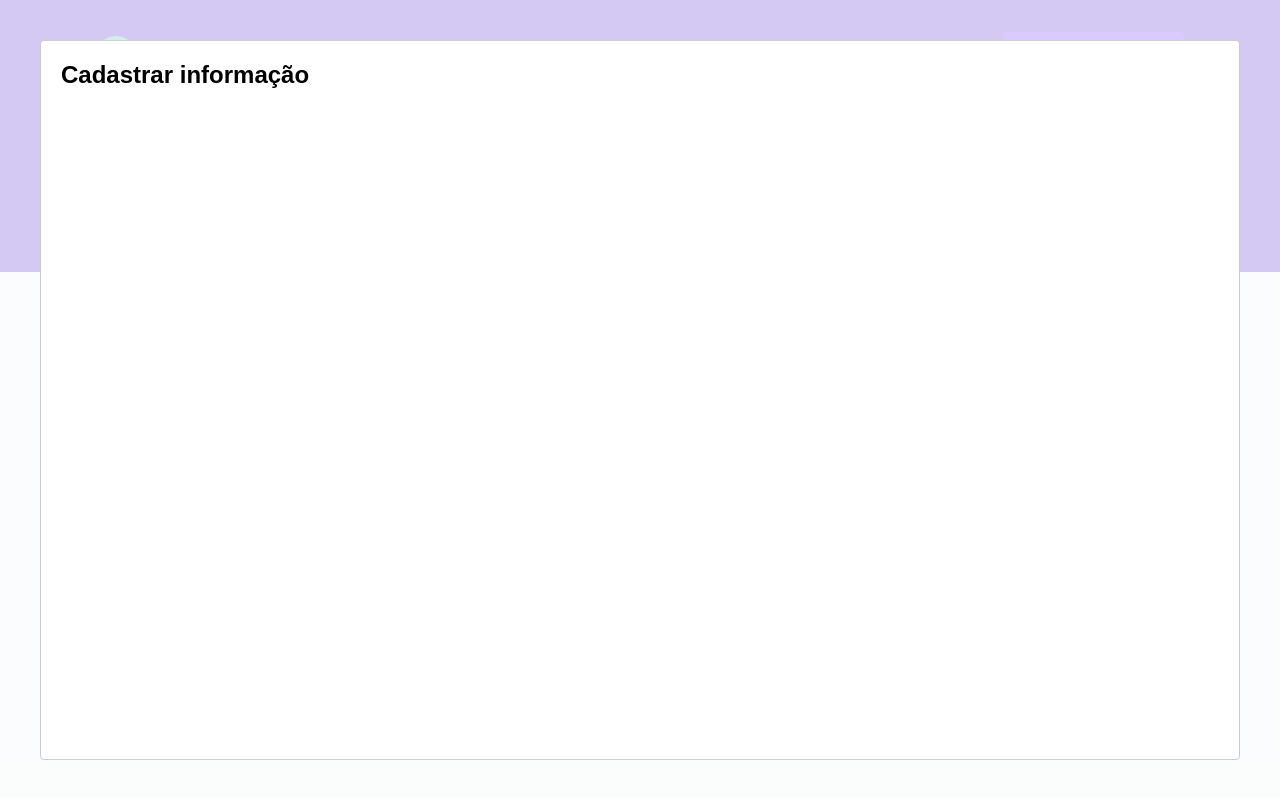
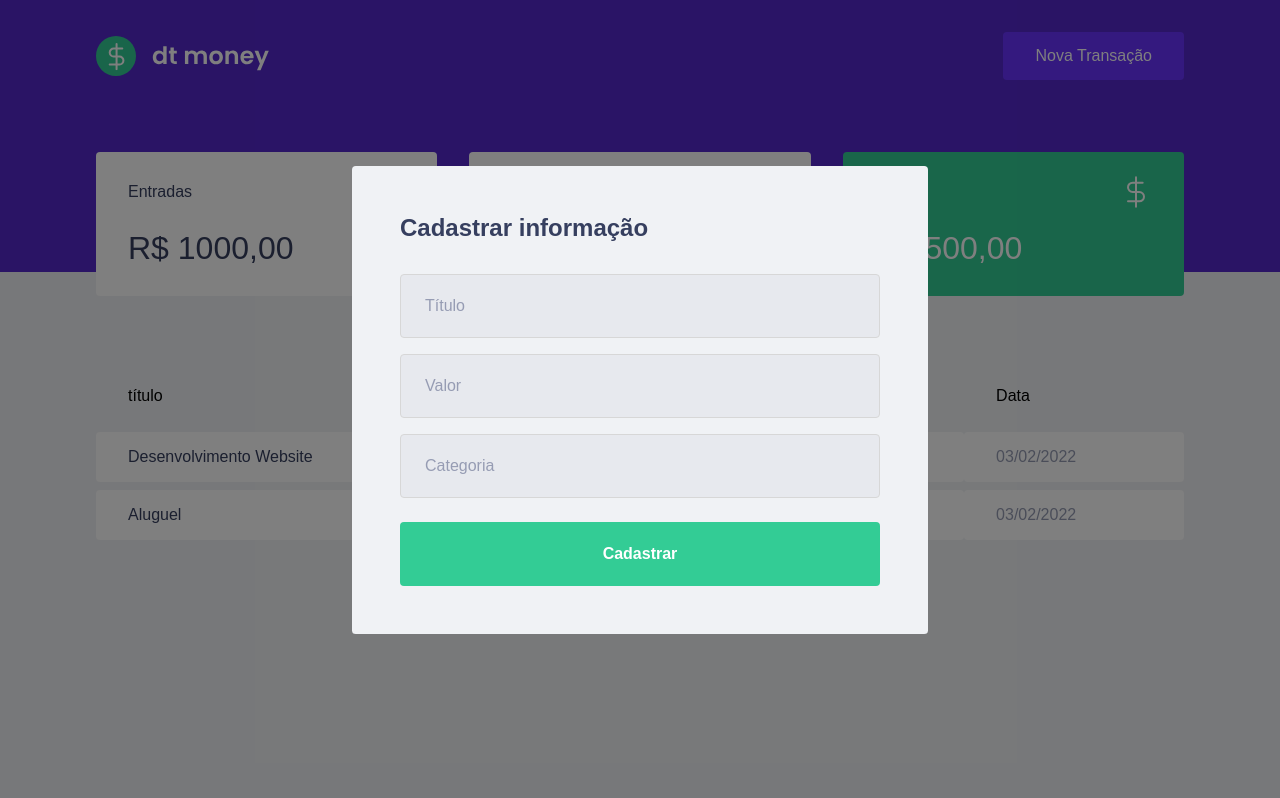
Before and after one commit to DawiMessias/dtmoney, a React (Create React App) app: page / in a window 1280 px wide. Both pictures are taken after a click on the button "Nova Transação". Built offline with nearby package versions, Linux system fonts and the light colour scheme; no server answers; what miragejs would draw is missing.

Commit message:
Preenchendo e estilizando form da modal.

```diff
--- a/src/App.tsx
+++ b/src/App.tsx
@@ -3,6 +3,7 @@
 import { GlobalStyle } from "../src/styles/global";
 import { Dashboard } from "./components/Dashboard";
 import { Header } from "./components/Header";
+import { NewTransactionModal } from "./components/NewTransactionModal ";
 
 Modal.setAppElement("#root")
 export function App() {
@@ -19,14 +20,14 @@
   return (
     <>
       <Header onOpenTransactionModal={handleOpenNewTransactionModal} />
+
       <Dashboard />
 
-      <Modal
+      <NewTransactionModal
         isOpen={isNewTransactionModalOpen}
-        onRequestClose={handleCloseNewTransactionModal}
-      >
-        <h2>Cadastrar informação</h2>
-      </Modal>
+         onRequestCLose={handleCloseNewTransactionModal}
+      />
+
       <GlobalStyle />
     </>
   );
--- /dev/null
+++ b/src/components/NewTransactionModal /index.tsx
@@ -0,0 +1,28 @@
+import Modal from "react-modal"
+import { Container } from "./styles"
+
+interface newTransactionModalProps {
+    isOpen: boolean;
+    onRequestCLose: () => void
+}
+
+export function NewTransactionModal({isOpen, onRequestCLose}: newTransactionModalProps) {
+    return(
+        <Modal
+            isOpen={isOpen}
+            onRequestClose={onRequestCLose}
+            overlayClassName="react-modal-overlay"
+            className="react-modal-content"
+        >
+        <Container >
+            <h2>Cadastrar informação</h2>
+            <input placeholder="Título" />
+            <input type="number" placeholder="Valor"/>
+            <input type="text" placeholder="Categoria"/>
+            <button type="submit">Cadastrar</button>
+        </Container>
+
+
+      </Modal>
+    )
+}
--- /dev/null
+++ b/src/components/NewTransactionModal /styles.ts
@@ -0,0 +1,47 @@
+import styled from "styled-components"
+
+export const Container = styled.form `
+    h2 {
+        color: var(--text-title);
+        font-size: 1.5rem;
+        margin-bottom: 2rem;
+    }
+
+    input {
+        width: 100%;
+        padding: 0 1.5rem;
+        height: 4rem;
+        border-radius: 0.25rem;
+        background: #e7e9ee;
+        border: 1px solid #d7d7d7;
+
+        font-weight: 400;
+        font-size: 1rem;
+
+        &::placeholder {
+            color: var(--text-body);
+        }
+
+        & + input {
+            margin-top: 1rem;
+        }
+    }
+
+    button[type="submit"] {
+        width: 100%;
+        padding: 0 1.5rem;
+        height: 4rem;
+        background: var(--green);
+        color: #fff;
+        border-radius: 0.25rem;
+        border: 0;
+        font-size: 1rem;
+        margin-top: 1.5rem;
+        font-weight: 600;
+        transition: filter(0.2s);
+
+        &:hover {
+            filter: brightness(0.9)
+        }
+    }
+`
--- a/src/styles/global.ts
+++ b/src/styles/global.ts
@@ -53,4 +53,27 @@
         opacity: 0.6;
         cursor: not-allowed;
     }
+
+    .react-modal-overlay {
+        background: rgba(0,0,0,0.5);
+        position: fixed;
+        top: 0;
+        bottom: 0;
+        right: 0;
+        left: 0;
+
+        display: flex;
+        align-items: center;
+        justify-content: center;
+
+    }
+
+    .react-modal-content {
+        width: 100%;
+        max-width: 576px;
+        background: var(--background);
+        padding: 3rem;
+        position: relative;
+        border-radius: 0.24rem;
+    }
 `
```
